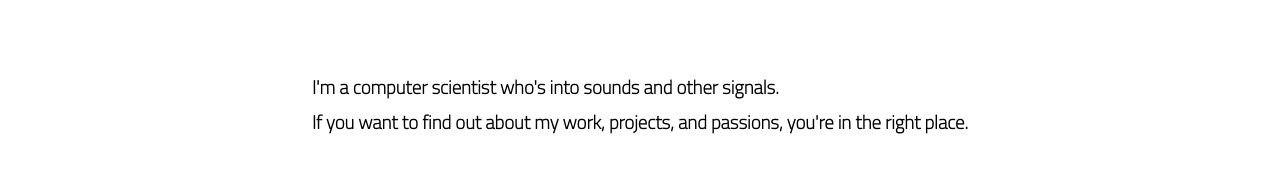
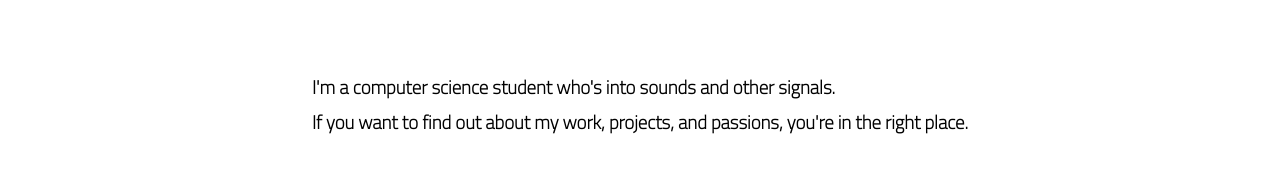
Before and after one commit to omareldeeb/omareldeeb.github.io, a plain HTML site: page index.html in a window 1280 px wide. Shown: the part 509-682 px from the top of the page. Drawn offline with Linux system fonts and the light colour scheme.

Commit message:
Change hero text

```diff
--- a/index.html
+++ b/index.html
@@ -29,7 +29,7 @@
                     <h1>  Omar Eldeeb.  </h1>
                     <!-- <hr> -->
                 </div>
-                <h3>I'm a computer scientist who's into sounds and other signals.<br>If you want to find out about my work, projects, and passions, you're in the right place.</h3>
+                <h3>I'm a computer science student who's into sounds and other signals.<br>If you want to find out about my work, projects, and passions, you're in the right place.</h3>
             </div>
 
             <!-- <img class="sine-icon" src="images/sine.svg" alt="sine wave icon"> -->
```
